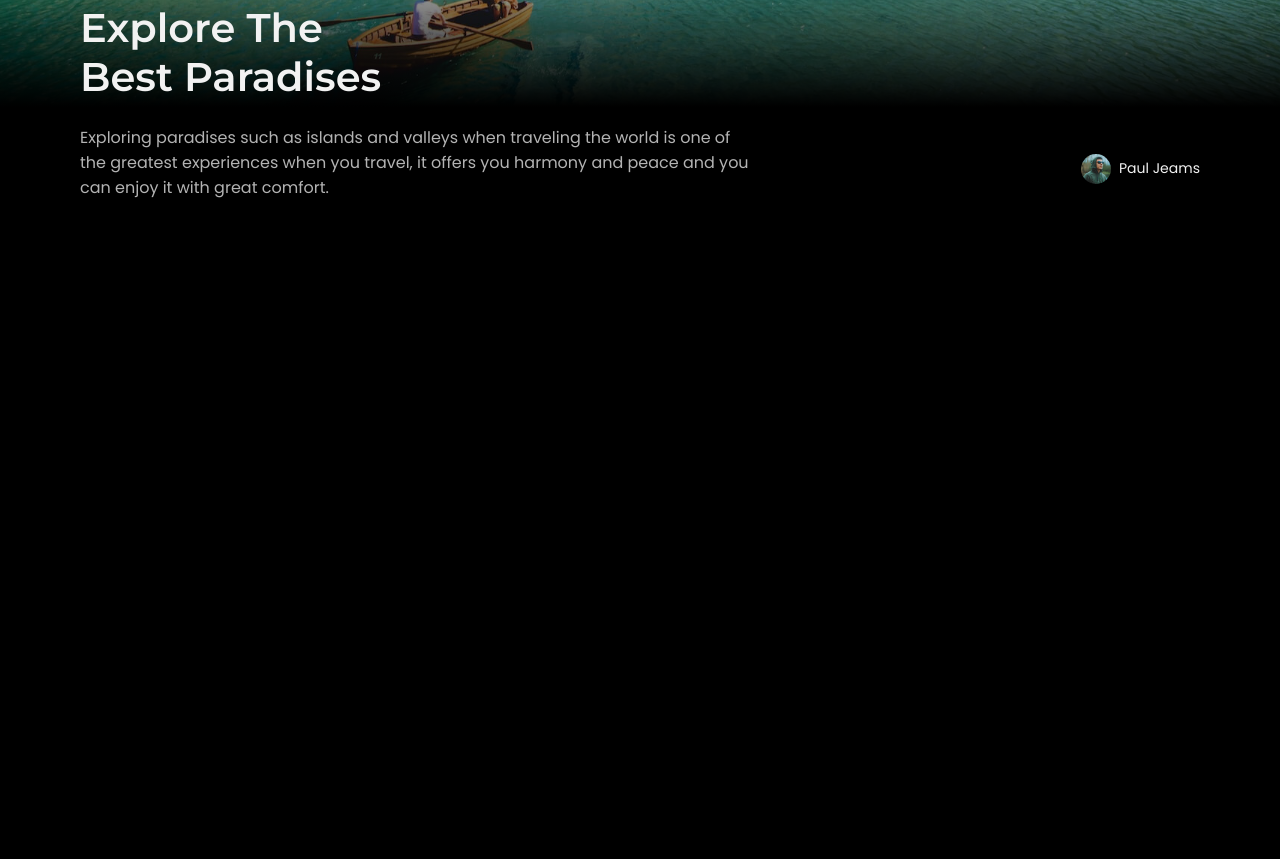
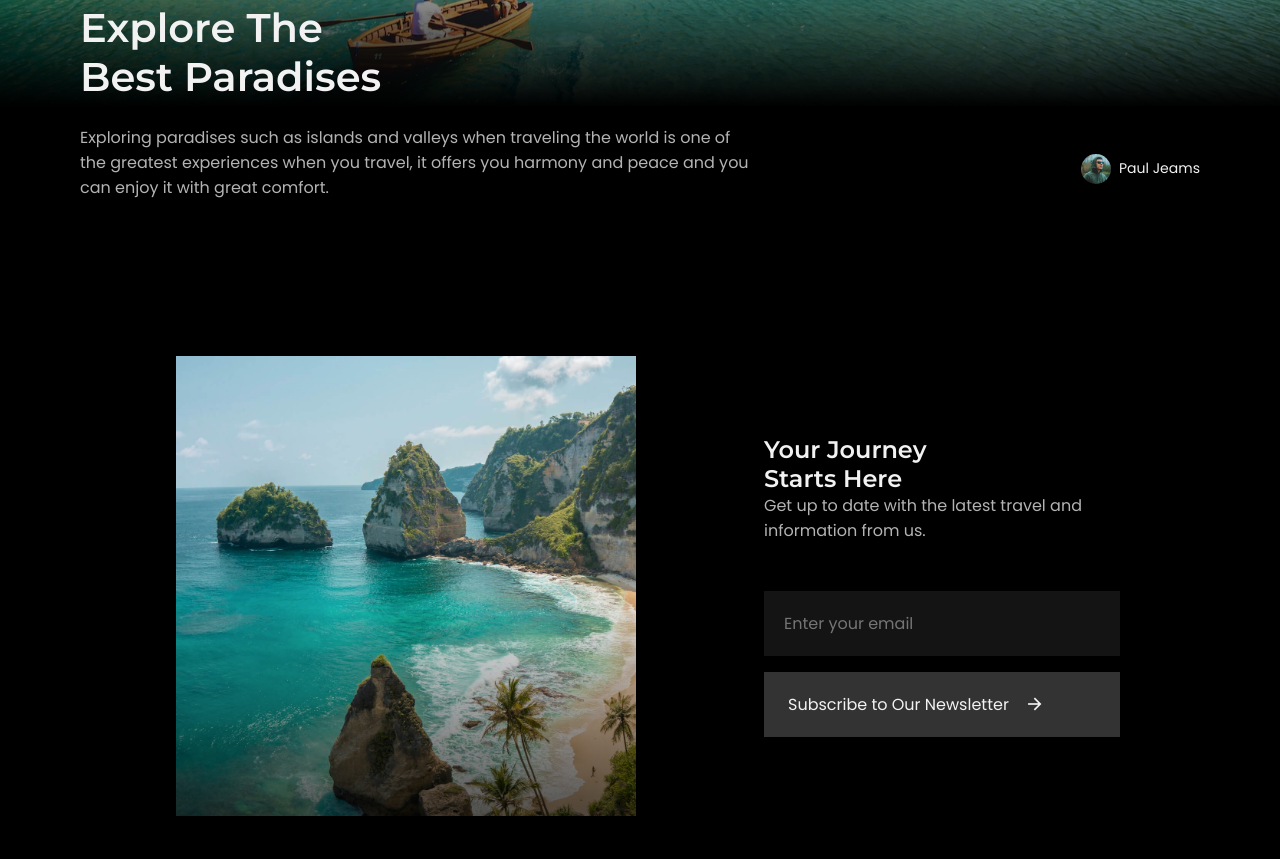
Before and after one commit to LucasPerrotaRoriz/Travel-Landing-Page-01, a plain HTML site: page index.html in a window 1280 px wide. Shown: the part 2884-3743 px from the top of the page. Before the commit the page ends 3272 px from the top, so only its background shows below. Drawn offline with nearby package versions, Linux system fonts and the light colour scheme.

Commit message:
Join section and breakpoints

```diff
--- a/assets/css/styles.css
+++ b/assets/css/styles.css
@@ -476,7 +476,62 @@ img {
 }
 
 /*=============== JOIN ===============*/
+.join__data .section__title {
+  margin-block: 0;
+}
 
+.join__container {
+  row-gap: 3rem;
+  padding-block-end: 2.5rem;
+}
+
+.join__data {
+  text-align: center;
+}
+
+.join__description {
+  margin-block-end: 2rem;
+}
+
+.join__newsletter {
+ display: grid;
+ row-gap: 1rem;
+}
+
+.join__input {
+  padding: 1.25rem;
+  background-color: var(--container-color);
+}
+
+.join__button {
+  cursor: pointer;
+}
+
+.join__image {
+  position: relative;
+  justify-self: center;
+  overflow: hidden;
+}
+
+.join__img {
+  width: 300px;
+  transition: all .4s;
+}
+
+.join__shadow {
+  position: absolute;
+  top: 0;
+  left: 0;
+  width: 100%;
+  height: 100%;
+  background: linear-gradient(180deg,
+              hsla(0, 0%, 0%, 0) 50%,
+              hsl(0, 0%, 0%) 125%);
+}
+
+.join__image:hover .join__img {
+  transform: scale(1.2);
+}
 
 /*=============== FOOTER ===============*/
 
@@ -493,13 +548,18 @@ img {
   .container {
     margin-inline: 1rem;
   }
+
+  .join__newsletter {
+    grid-template-columns: 290px;
+  }
 }
 
 /* For medium devices */
 @media screen and (min-width: 576px) {
   .home__container,
   .about__container,
-  .explore__content {
+  .explore__content,
+  .join__container {
     grid-template-columns: 380px;
     justify-content: center;
   }
@@ -507,11 +567,13 @@ img {
 
 @media screen and (min-width: 768px) {
   .home__cards,
-  .popular__container {
+  .popular__container,
+  .join__container {
     grid-template-columns: repeat(2, 240px);
   }
 
-  .about__container {
+  .about__container,
+  .join__container {
     grid-template-columns: repeat(2, 350px);
     column-gap: 2.5rem;
     align-items: center;
@@ -533,6 +595,10 @@ img {
 
   .explore__description {
     margin-block-end: .75rem;
+  }
+
+  .join__image {
+    order: -1;
   }
 }
 
@@ -647,4 +713,26 @@ img {
     align-self: flex-end;
     margin-block-end: 1.75rem;
   }
+
+  .join__data,
+  .join__data, .section__title {
+    text-align: initial;
+  }
+
+  .join__container {
+    grid-template-columns: 460px 340px;
+    column-gap: 8rem;
+  }
+
+  .join__img {
+    width: 460px;
+  }
+
+  .join__data .section__title {
+    font-size: var(--h2-font-size);
+  }
+
+  .join__description {
+    margin-block-end: 3rem;
+  }
 }
--- a/index.html
+++ b/index.html
@@ -193,7 +193,27 @@
 
          <!--==================== JOIN ====================-->
          <section class="join section">
+            <div class="join__container container grid">
+               <div class="join__data">
+                  <h2 class="section__title">
+                     Your Journey <br /> Starts Here
+                  </h2>
+                  <p class="join__description">
+                     Get up to date with the latest travel and information from us.
+                  </p>
+                  <form class="join__newsletter">
+                     <input type="email" class="join__input" placeholder="Enter your email">
+                     <button href="#" class="button join__button">
+                        Subscribe to Our Newsletter <i class="ri-arrow-right-line"></i>
+                     </button>
+                  </form>
+               </div>
 
+               <div class="join__image">
+                  <img src="assets/img/join-island.jpg" alt="Join image" class="join__img">
+                  <div class="join__shadow"></div>
+               </div>
+            </div>
          </section>
       </main>
 
```
